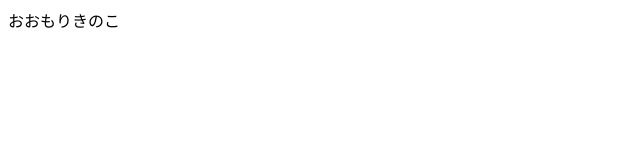
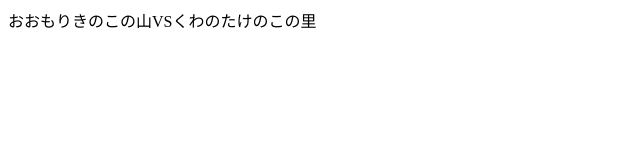
Before and after one commit to mglogjufghyfgjog/untitled, a website: page index.html in a window 1280 px wide. Shown: the whole page, without its empty margins (0-640 px from the left). Drawn offline with Linux system fonts and the light colour scheme.

Commit message:
こんにちは岡本君

```diff
--- a/index.html
+++ b/index.html
@@ -5,6 +5,6 @@
     <title>Title</title>
 </head>
 <body>
-おおもりきのこ
+おおもりきのこの山VSくわのたけのこの里
 </body>
 </html>
```
